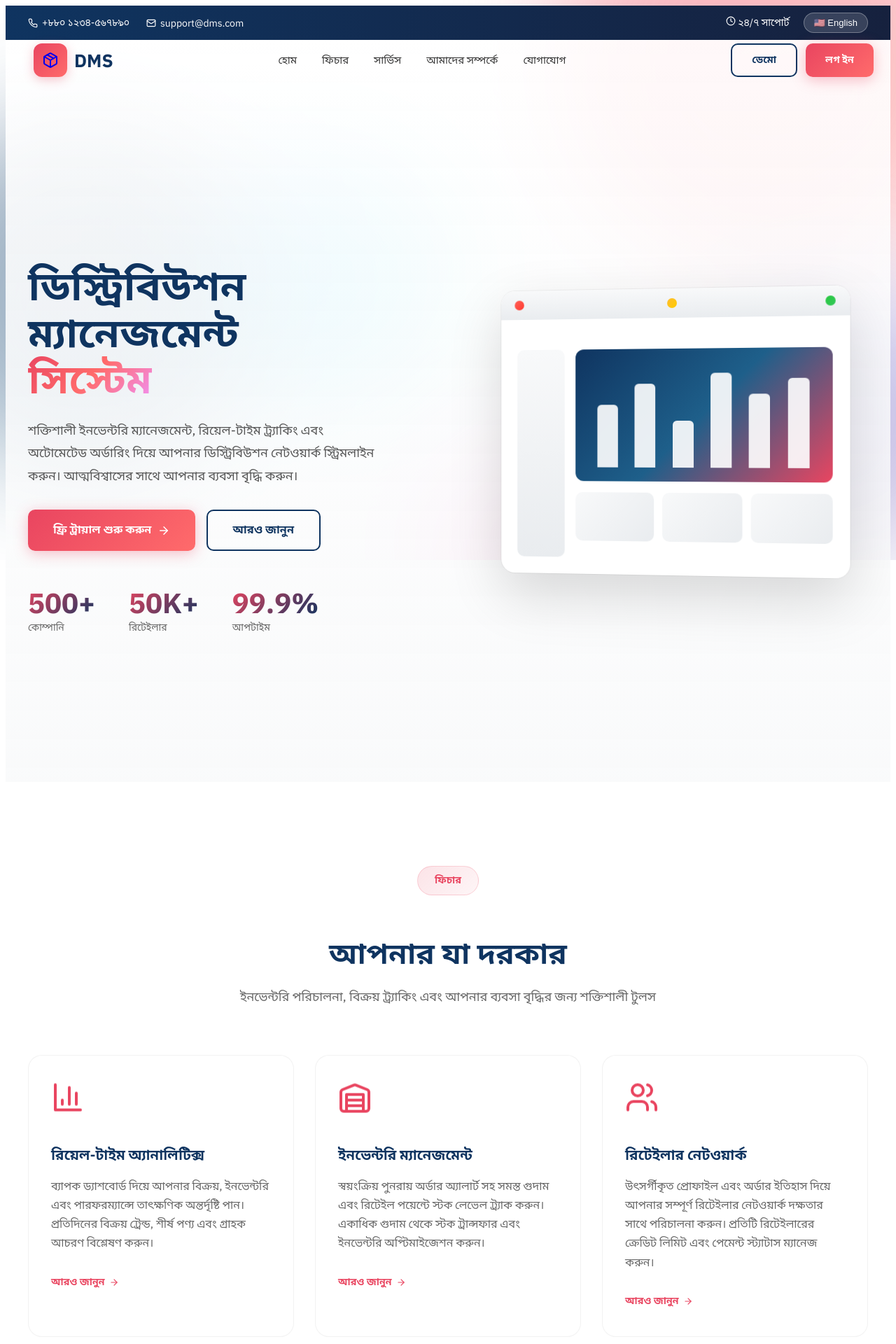
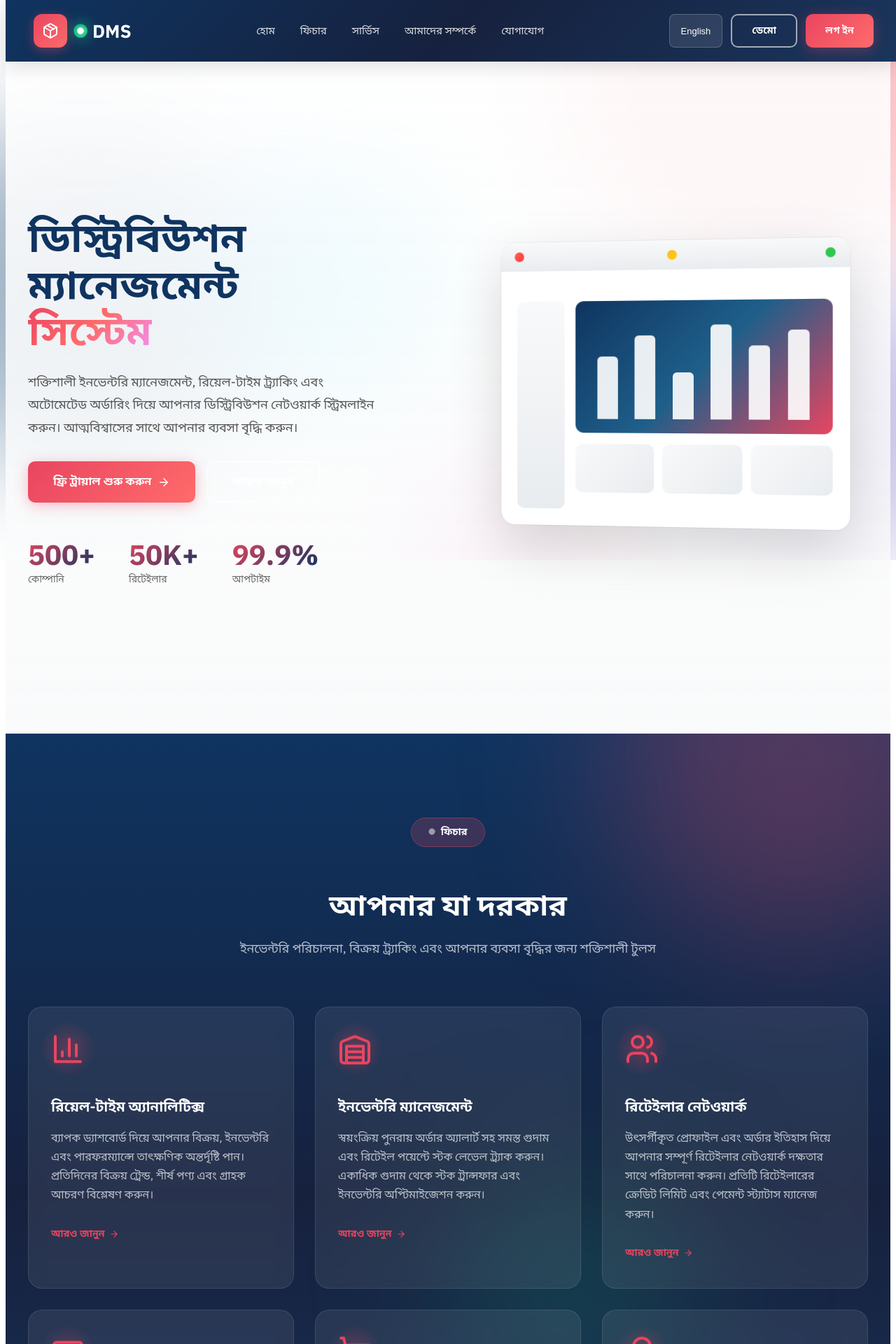
Before and after one commit to RuhulAminDSi/Distribution-Management-System, a React (Vite) app in the folder frontend/: page / in a window 1280 px wide. Shown: the top 1920 px of the page at 70% size. Built offline with nearby package versions, Linux system fonts and the light colour scheme; the HTML template or start-up script is replaced by a standard one.

Commit message:
Update Landing page: features section styling, add demo back button, add home button in sidebar

```diff
--- a/frontend/src/pages/Demo.jsx
+++ b/frontend/src/pages/Demo.jsx
@@ -752,6 +752,9 @@ export default function Demo() {
     <div className="demo-page">
       <div className="demo-topbar">
         <div className="demo-topbar-left">
+          <Link to="/" className="demo-back-btn">
+            <ChevronLeft size={18} /> {language === 'en' ? 'Back' : 'ফিরুন'}
+          </Link>
           <span className="demo-logo">📦 DMS</span>
           <span className="demo-badge">{t.demoTitle}</span>
         </div>
--- a/frontend/src/pages/Landing.css
+++ b/frontend/src/pages/Landing.css
@@ -155,20 +155,37 @@
   transform: scale(1.05);
 }
 
+.lang-toggle-nav {
+  background: rgba(255, 255, 255, 0.1);
+  border: 1px solid rgba(255, 255, 255, 0.2);
+  color: #fff;
+  padding: 8px 16px;
+  border-radius: 8px;
+  font-size: 13px;
+  cursor: pointer;
+  transition: all 0.3s ease;
+  font-weight: 500;
+}
+
+.lang-toggle-nav:hover {
+  background: rgba(255, 255, 255, 0.2);
+}
+
 /* Navbar */
 .navbar {
-  background: transparent;
+  background: linear-gradient(135deg, #0f3460 0%, #16213e 50%, #1a365d 100%);
   position: fixed;
   width: 100%;
-  top: 42px;
+  top: 0;
   z-index: 1000;
   transition: all 0.4s ease;
+  box-shadow: 0 4px 30px rgba(0, 0, 0, 0.15);
 }
 
 .navbar.scrolled {
-  background: rgba(255, 255, 255, 0.95);
+  background: linear-gradient(135deg, #0f3460 0%, #16213e 100%);
   backdrop-filter: blur(20px);
-  box-shadow: 0 4px 30px rgba(0, 0, 0, 0.1);
+  box-shadow: 0 4px 30px rgba(0, 0, 0, 0.2);
   top: 0;
 }
 
@@ -201,25 +218,59 @@
   justify-content: center;
   font-size: 24px;
   transition: all 0.4s ease;
-  box-shadow: 0 4px 15px rgba(233, 69, 96, 0.3);
+  box-shadow: 0 4px 15px rgba(233, 69, 96, 0.4);
+}
+
+.brand-icon svg {
+  color: #fff;
 }
 
 .navbar.scrolled .brand-icon {
   width: 40px;
   height: 40px;
   font-size: 20px;
-  box-shadow: 0 2px 10px rgba(233, 69, 96, 0.2);
+  box-shadow: 0 2px 10px rgba(233, 69, 96, 0.3);
 }
 
 .brand-text {
   font-size: 26px;
   font-weight: 800;
-  color: #0f3460;
+  color: #fff;
   transition: all 0.4s ease;
+  display: flex;
+  align-items: center;
+  gap: 8px;
 }
 
 .navbar.scrolled .brand-text {
   font-size: 22px;
+}
+
+.live-indicator {
+  display: inline-flex;
+  align-items: center;
+  justify-content: center;
+  width: 18px;
+  height: 18px;
+  background: linear-gradient(135deg, #10b981 0%, #34d399 100%);
+  border-radius: 50%;
+  box-shadow: 0 0 10px rgba(16, 185, 129, 0.6);
+  animation: livePulse 2s ease-in-out infinite;
+}
+
+.live-indicator svg {
+  animation: none;
+}
+
+@keyframes livePulse {
+  0%, 100% {
+    transform: scale(1);
+    box-shadow: 0 0 10px rgba(16, 185, 129, 0.6);
+  }
+  50% {
+    transform: scale(1.1);
+    box-shadow: 0 0 20px rgba(16, 185, 129, 0.9);
+  }
 }
 
 .navbar-nav {
@@ -229,7 +280,7 @@
 
 .nav-link {
   text-decoration: none;
-  color: #333;
+  color: rgba(255, 255, 255, 0.85);
   font-weight: 500;
   font-size: 15px;
   transition: all 0.3s ease;
@@ -249,7 +300,7 @@
 }
 
 .nav-link:hover {
-  color: #e94560;
+  color: #fff;
 }
 
 .nav-link:hover::after {
@@ -266,7 +317,7 @@
   background: none;
   border: none;
   cursor: pointer;
-  color: #0f3460;
+  color: #fff;
   padding: 8px;
 }
 
@@ -322,14 +373,14 @@
 }
 
 .btn-outline {
-  border: 2px solid #0f3460;
-  color: #0f3460;
+  border: 2px solid rgba(255, 255, 255, 0.6);
+  color: #fff;
   background: transparent;
 }
 
 .btn-outline:hover {
-  background: #0f3460;
-  color: #fff;
+  background: #fff;
+  color: #0f3460;
   transform: translateY(-2px);
 }
 
@@ -340,7 +391,7 @@
 
 /* Hero Section */
 .hero {
-  padding: 160px 0 100px;
+  padding: 140px 0 100px;
   background: linear-gradient(180deg, rgba(255,255,255,0.9) 0%, rgba(248,249,250,0.8) 100%);
   min-height: 100vh;
   display: flex;
@@ -550,8 +601,82 @@
 /* Features Section */
 .features {
   padding: 120px 0;
-  background: #fff;
+  background: linear-gradient(180deg, #0f3460 0%, #16213e 50%, #1a365d 100%);
   position: relative;
+  overflow: hidden;
+}
+
+.features-bg-shapes {
+  position: absolute;
+  top: 0;
+  left: 0;
+  width: 100%;
+  height: 100%;
+  pointer-events: none;
+  overflow: hidden;
+}
+
+.feature-shape {
+  position: absolute;
+  border-radius: 50%;
+  filter: blur(100px);
+}
+
+.feature-shape-1 {
+  width: 500px;
+  height: 500px;
+  background: rgba(233, 69, 96, 0.3);
+  top: -200px;
+  right: -100px;
+  animation: featureFloat 15s ease-in-out infinite;
+}
+
+.feature-shape-2 {
+  width: 400px;
+  height: 400px;
+  background: rgba(102, 126, 234, 0.3);
+  bottom: -150px;
+  left: -100px;
+  animation: featureFloat 20s ease-in-out infinite reverse;
+}
+
+.feature-shape-3 {
+  width: 300px;
+  height: 300px;
+  background: rgba(16, 185, 129, 0.2);
+  top: 50%;
+  left: 50%;
+  animation: featureFloat 18s ease-in-out infinite;
+}
+
+@keyframes featureFloat {
+  0%, 100% { transform: translate(0, 0) scale(1); }
+  33% { transform: translate(30px, -30px) scale(1.1); }
+  66% { transform: translate(-20px, 20px) scale(0.95); }
+}
+
+.features .section-tag {
+  background: rgba(233, 69, 96, 0.2);
+  color: #fff;
+  border-color: rgba(233, 69, 96, 0.4);
+}
+
+.section-tag-dot {
+  margin-right: 4px;
+  animation: tagPulse 1.5s ease-in-out infinite;
+}
+
+@keyframes tagPulse {
+  0%, 100% { opacity: 1; }
+  50% { opacity: 0.5; }
+}
+
+.features .section-title {
+  color: #fff;
+}
+
+.features .section-subtitle {
+  color: rgba(255, 255, 255, 0.7);
 }
 
 .section-header {
@@ -601,13 +726,14 @@
 }
 
 .feature-card {
-  background: #fff;
+  background: rgba(255, 255, 255, 0.08);
+  backdrop-filter: blur(10px);
   padding: 40px 32px;
   border-radius: 20px;
   transition: all 0.4s cubic-bezier(0.175, 0.885, 0.32, 1.275);
   position: relative;
   overflow: hidden;
-  border: 1px solid rgba(0, 0, 0, 0.05);
+  border: 1px solid rgba(255, 255, 255, 0.1);
 }
 
 .feature-card::before {
@@ -629,7 +755,9 @@
 
 .feature-card:hover {
   transform: translateY(-12px);
-  box-shadow: 0 25px 50px rgba(0, 0, 0, 0.12);
+  background: rgba(255, 255, 255, 0.15);
+  box-shadow: 0 25px 50px rgba(0, 0, 0, 0.3);
+  border-color: rgba(233, 69, 96, 0.4);
 }
 
 .feature-card.animate-on-scroll {
@@ -647,6 +775,20 @@
   display: inline-flex;
   animation: iconFloat 3s ease-in-out infinite;
   color: #e94560;
+  position: relative;
+}
+
+.feature-icon::after {
+  content: '';
+  position: absolute;
+  top: 50%;
+  left: 50%;
+  transform: translate(-50%, -50%);
+  width: 80px;
+  height: 80px;
+  background: radial-gradient(circle, rgba(233, 69, 96, 0.3) 0%, transparent 70%);
+  border-radius: 50%;
+  z-index: -1;
 }
 
 @keyframes iconFloat {
@@ -657,12 +799,12 @@
 .feature-card h3 {
   font-size: 20px;
   font-weight: 600;
-  color: #0f3460;
+  color: #fff;
   margin-bottom: 12px;
 }
 
 .feature-card p {
-  color: #666;
+  color: rgba(255, 255, 255, 0.7);
   line-height: 1.7;
 }
 
@@ -680,7 +822,7 @@
 
 .feature-learn-more:hover {
   gap: 10px;
-  color: #0f3460;
+  color: #ff6b6b;
 }
 
 .feature-card-hover {
@@ -1000,18 +1142,52 @@
 
 .contact-card:hover {
   transform: translateY(-8px);
-  box-shadow: 0 20px 40px rgba(0, 0, 0, 0.1);
+  box-shadow: 0 20px 40px rgba(0, 0, 0, 0.15);
 }
 
 .contact-icon {
   margin-bottom: 18px;
   display: inline-flex;
-  transition: transform 0.3s ease;
+  transition: all 0.3s ease;
   color: #e94560;
 }
 
 .contact-card:hover .contact-icon {
   transform: scale(1.2);
+}
+
+.live-icon {
+  position: relative;
+  color: #e94560;
+}
+
+.live-icon::before {
+  content: '';
+  position: absolute;
+  top: 50%;
+  left: 50%;
+  transform: translate(-50%, -50%);
+  width: 70px;
+  height: 70px;
+  background: radial-gradient(circle, rgba(233, 69, 96, 0.3) 0%, transparent 70%);
+  border-radius: 50%;
+  animation: iconGlow 2s ease-in-out infinite;
+  z-index: -1;
+}
+
+@keyframes iconGlow {
+  0%, 100% {
+    transform: translate(-50%, -50%) scale(1);
+    opacity: 0.6;
+  }
+  50% {
+    transform: translate(-50%, -50%) scale(1.3);
+    opacity: 1;
+  }
+}
+
+.contact-card:hover .live-icon::before {
+  background: radial-gradient(circle, rgba(233, 69, 96, 0.5) 0%, transparent 70%);
 }
 
 .contact-card h3 {
@@ -1025,6 +1201,27 @@
   color: #666;
   font-size: 14px;
   line-height: 1.6;
+}
+
+.contact-map {
+  margin-top: 16px;
+  border-radius: 8px;
+  overflow: hidden;
+  box-shadow: 0 2px 10px rgba(0, 0, 0, 0.1);
+}
+
+.contact-map iframe {
+  display: block;
+}
+
+.contact-link {
+  color: #666;
+  text-decoration: none;
+  transition: color 0.3s ease;
+}
+
+.contact-link:hover {
+  color: #e94560;
 }
 
 /* Footer */
@@ -1258,11 +1455,17 @@
     top: 100%;
     left: 0;
     right: 0;
-    background: #fff;
+    background: linear-gradient(180deg, #16213e 0%, #0f3460 100%);
     flex-direction: column;
     padding: 20px;
     gap: 16px;
-    box-shadow: 0 10px 30px rgba(0,0,0,0.1);
+    box-shadow: 0 10px 30px rgba(0,0,0,0.3);
+  }
+
+  .navbar-nav.mobile-open .nav-link {
+    color: rgba(255, 255, 255, 0.9);
+    padding: 12px 0;
+    border-bottom: 1px solid rgba(255, 255, 255, 0.1);
   }
 
   .mobile-menu-btn {
@@ -1276,12 +1479,22 @@
   .navbar-actions.mobile-open {
     display: flex;
     position: absolute;
-    top: calc(100% + 200px);
+    top: calc(100% + 280px);
     left: 0;
     right: 0;
-    background: #fff;
+    background: linear-gradient(180deg, #16213e 0%, #0f3460 100%);
     padding: 0 20px 20px;
     gap: 12px;
+  }
+
+  .navbar-actions.mobile-open .btn-outline {
+    border-color: #fff;
+    color: #fff;
+  }
+
+  .navbar-actions.mobile-open .btn-outline:hover {
+    background: #fff;
+    color: #0f3460;
   }
 
   .top-bar-left {
--- a/frontend/src/pages/Landing.jsx
+++ b/frontend/src/pages/Landing.jsx
@@ -20,7 +20,8 @@ import {
   Clock,
   Menu,
   X,
-  ChevronRight
+  ChevronRight,
+  Circle
 } from 'lucide-react';
 import './Landing.css';
 
@@ -265,23 +266,6 @@ export default function Landing() {
         <div className="shape shape-5"></div>
       </div>
 
-      <div className="top-bar">
-        <div className="container">
-          <div className="top-bar-content">
-            <div className="top-bar-left">
-              <span><Phone size={14} /> {t.topBarPhone}</span>
-              <span><Mail size={14} /> {t.topBarEmail}</span>
-            </div>
-            <div className="top-bar-right">
-              <span><Clock size={14} /> {t.topBarHours}</span>
-              <button className="lang-toggle" onClick={toggleLanguage}>
-                {language === 'en' ? '🇧🇩 বাংলা' : '🇺🇸 English'}
-              </button>
-            </div>
-          </div>
-        </div>
-      </div>
-
       <header className={`navbar ${scrolled ? 'scrolled' : ''}`}>
         <div className="container">
           <div className="navbar-content">
@@ -289,7 +273,10 @@ export default function Landing() {
               <span className="brand-icon">
                 <Package size={24} />
               </span>
-              <span className="brand-text">DMS</span>
+              <span className="brand-text">
+                <span className="live-indicator"><Circle size={10} fill="#fff" /></span>
+                DMS
+              </span>
             </Link>
 
             <nav className={`navbar-nav ${mobileMenuOpen ? 'mobile-open' : ''}`}>
@@ -301,6 +288,9 @@ export default function Landing() {
             </nav>
 
             <div className="navbar-actions">
+              <button className="lang-toggle-nav" onClick={toggleLanguage}>
+                {language === 'en' ? 'বাংলা' : 'English'}
+              </button>
               <Link to="/demo" className="btn btn-outline">{t.demo}</Link>
               <Link to="/login" className="btn btn-primary">{t.getStarted}</Link>
             </div>
@@ -379,9 +369,14 @@ export default function Landing() {
       </section>
 
       <section id="features" className="features">
+        <div className="features-bg-shapes">
+          <div className="feature-shape feature-shape-1"></div>
+          <div className="feature-shape feature-shape-2"></div>
+          <div className="feature-shape feature-shape-3"></div>
+        </div>
         <div className="container">
           <div className="section-header animate-on-scroll" id="features">
-            <span className="section-tag">{t.featuresTag}</span>
+            <span className="section-tag"><Circle size={10} fill="#fff" className="section-tag-dot" /> {t.featuresTag}</span>
             <h2 className="section-title">{t.featuresTitle}</h2>
             <p className="section-subtitle">{t.featuresSubtitle}</p>
           </div>
@@ -610,25 +605,42 @@ export default function Landing() {
 
           <div className="contact-grid">
             <div className="contact-card">
-              <div className="contact-icon"><MapPin size={40} /></div>
+              <div className="contact-icon live-icon"><MapPin size={40} /></div>
               <h3>{t.address}</h3>
               <p>{t.addressLine}<br />{t.city}</p>
+              <div className="contact-map">
+                <iframe
+                  src="https://www.google.com/maps/embed?pb=!1m18!1m12!1m3!1d3652.677586195429!2d90.4077273154312!3d23.75042138459745!2m3!1f0!2f0!3f0!3m2!1i1024!2i768!4f13.1!3m3!1m2!1s0x375421b4d7947153%3A0x7603dd42c82730!2s Dhaka%2C%20Bangladesh!5e0!3m2!1sen!2s!4v1645456789012!5m2!1sen!2s"
+                  width="100%"
+                  height="120"
+                  style={{ border: 0, borderRadius: '8px' }}
+                  allowFullScreen=""
+                  loading="lazy"
+                  title="Map"
+                ></iframe>
+              </div>
             </div>
 
             <div className="contact-card">
-              <div className="contact-icon"><Phone size={40} /></div>
+              <div className="contact-icon live-icon"><Phone size={40} /></div>
               <h3>{t.phone}</h3>
-              <p>{t.topBarPhone}<br />{t.phone2}</p>
+              <p>
+                <a href={`tel:${t.topBarPhone.replace(/\s/g, '')}`} className="contact-link">{t.topBarPhone}</a><br />
+                <a href={`tel:${t.phone2.replace(/\s/g, '')}`} className="contact-link">{t.phone2}</a>
+              </p>
             </div>
 
             <div className="contact-card">
-              <div className="contact-icon"><Mail size={40} /></div>
+              <div className="contact-icon live-icon"><Mail size={40} /></div>
               <h3>{t.email}</h3>
-              <p>{t.topBarEmail}<br />{t.email2}</p>
+              <p>
+                <a href={`mailto:${t.topBarEmail}`} className="contact-link">{t.topBarEmail}</a><br />
+                <a href={`mailto:${t.email2}`} className="contact-link">{t.email2}</a>
+              </p>
             </div>
 
             <div className="contact-card">
-              <div className="contact-icon"><Clock size={40} /></div>
+              <div className="contact-icon live-icon"><Clock size={40} /></div>
               <h3>{t.hours}</h3>
               <p>{t.topBarHours}<br />{t.hoursLine}</p>
             </div>
```
Also changed, not shown: frontend/src/components/layout/MainLayout.jsx (+23 -6 lines), frontend/src/pages/Demo.css (+19 -0 lines).
